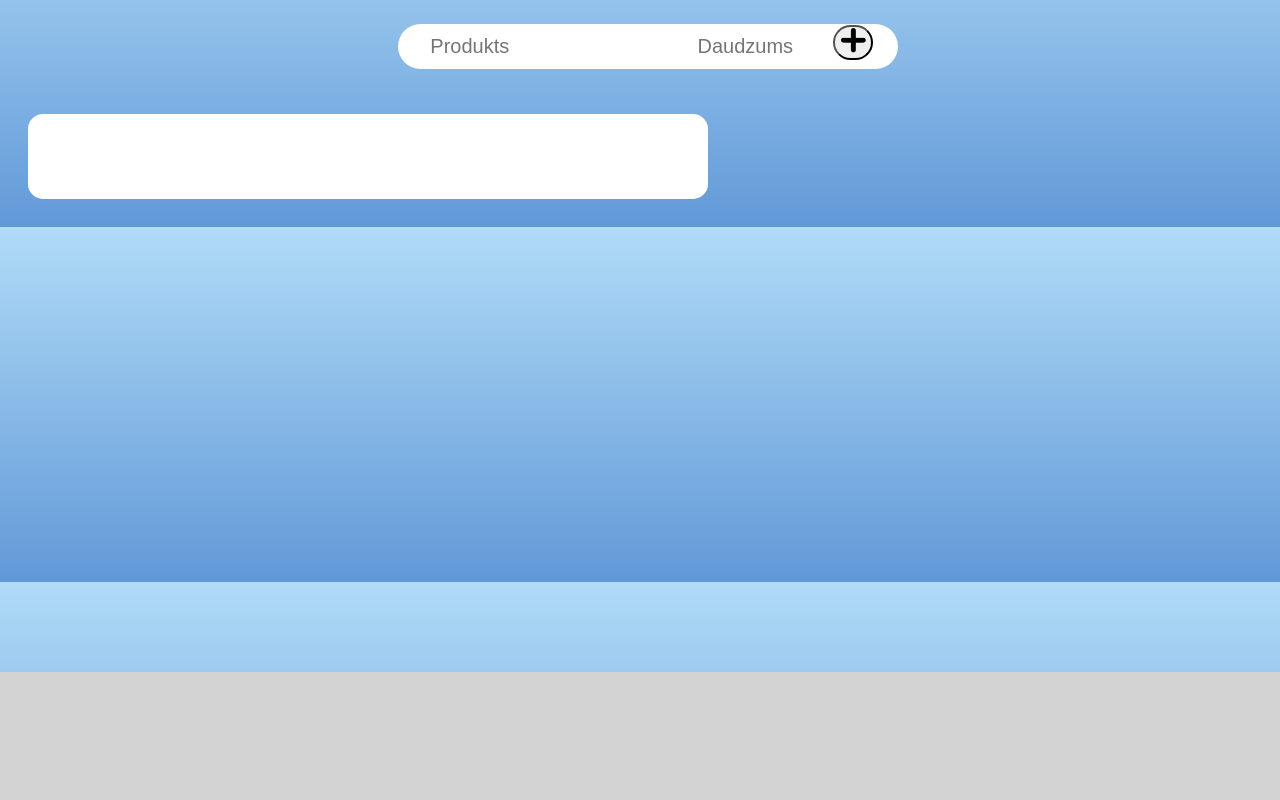
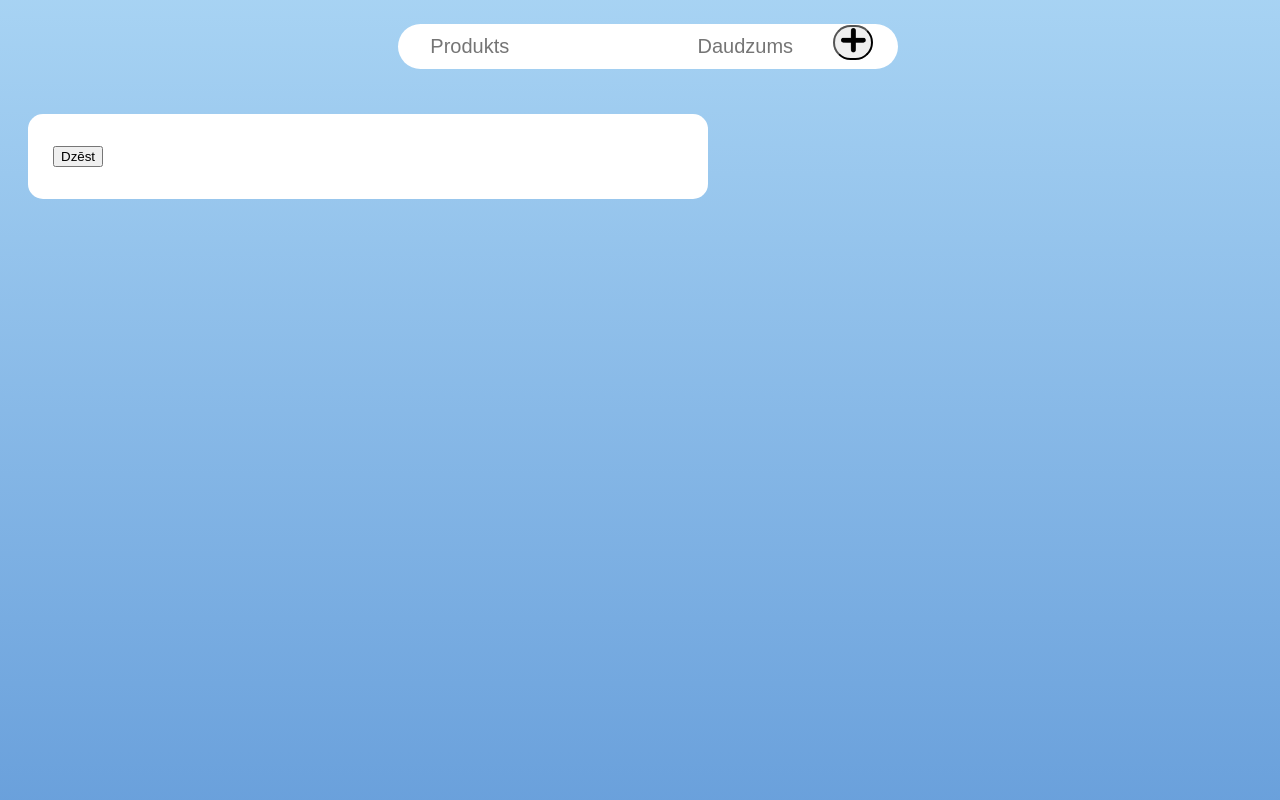
Before and after one commit to RobertsOrleans/Iepirkumu_saraksts, a plain HTML site: page index.html in a window 1280 px wide. Both pictures are taken after a click on the button 852 px from the left and 170 px from the top of the page. Shown: the part 128-928 px from the top of the page. Before the commit the page ends 800 px from the top, so only its background shows below. Drawn offline with Linux system fonts and the light colour scheme; files whose address does not match are found by name.

Commit message:
Pievienoju pirkumu dzesanu

```diff
--- a/css/style.css
+++ b/css/style.css
@@ -4,7 +4,7 @@ body {
 }
 
 #gradient {
-    height: 100%;
+    height: 1000px;
     width: 100%;
     background-color: lightgray;
     background-image: linear-gradient(#b1dbf7,rgb(97, 153, 216));
--- a/js/scripts.js
+++ b/js/scripts.js
@@ -3,7 +3,8 @@ let pirkumi = [];
 
 window.addEventListener('load', () => {
     pirkumi = JSON.parse(localStorage.getItem("pirkumi") || "[]");
-    console.log(pirkumi)
+    console.log(pirkumi);
+
     render();
 });
 
@@ -18,21 +19,18 @@ document.getElementById('addButton').addEventListener('click', () => {
     render();
 })
 
-function pirkumsRemove() {
-    let elements = document.getElementsByClassName('pirkums')
-
-    for (let index = 0; index < elements.length; index++) {
-        document.getElementsByClassName(index)[0].onclick = () => {
-            let saraksts = document.getElementById('saraksts');
-
-            pirkumi.slice(elements[index],1);
-
-            render();
-
-            console.log(index);
-            console.log(pirkumi[index]);
+function removePirkums(pirkums){
+    for(let i = 0; i < pirkumi.length; i++) {
+        if(pirkums === pirkumi[i].produkts){
+            delete pirkumi[i];
+            break;
         }
     }
+
+    pirkumi = pirkumi.filter(function (e) {return e != null;});
+
+    localStorage.setItem("pirkumi", JSON.stringify(pirkumi))
+    render();
 }
 
 function render() {
@@ -44,6 +42,7 @@ function render() {
         <div class="pirkums ${i}">
             <h3 id="pirkums-text">${pirkumi[i].daudzums}</h3>
             <h4>${pirkumi[i].produkts}</h4>
+            <button onclick='removePirkums("${pirkumi[i].produkts}")'>Dzēst</button>
         </div>`;
 
         saraksts.innerHTML += pirkums;
```
